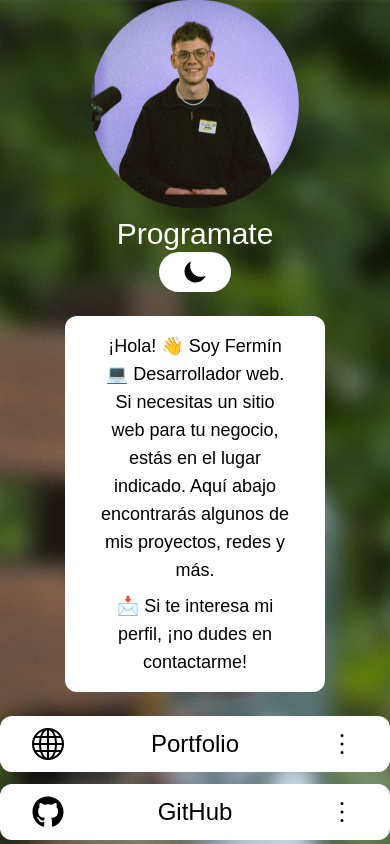
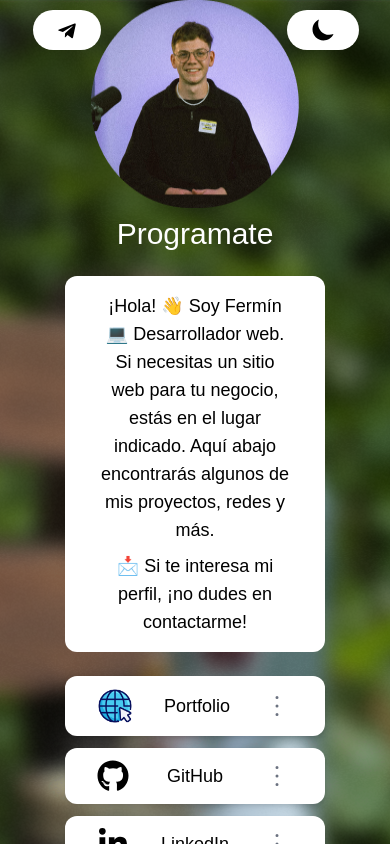
Before and after one commit to facchin21/my-links, a React (Vite) app: page / in a window 390 px wide. Shown: the top 844 px of the page. Built offline with nearby package versions, Linux system fonts and the light colour scheme.

Commit message:
agrego botones de compartir, soluciono responsive.

```diff
--- a/package.json
+++ b/package.json
@@ -12,7 +12,8 @@
   "dependencies": {
     "react": "^18.3.1",
     "react-dom": "^18.3.1",
-    "react-icons": "^5.3.0"
+    "react-icons": "^5.3.0",
+    "react-toast": "^1.0.3"
   },
   "devDependencies": {
     "@eslint/js": "^9.13.0",
--- a/src/App.jsx
+++ b/src/App.jsx
@@ -6,6 +6,7 @@ import { Theme } from './context/ThemeProvider';
 import { Header } from './components/Header'
 import { useContext } from 'react';
 import './App.css'
+import { ToastContainer } from 'react-toast';
 
 function App() {
   const name = 'Programate';
@@ -32,6 +33,7 @@ function App() {
           ))}
         </div>
       </main>
+      <ToastContainer/>
     </>
   )
 }
--- a/src/components/ButtonMedia.jsx
+++ b/src/components/ButtonMedia.jsx
@@ -1,30 +1,48 @@
 import React, { useContext, useState } from 'react'
 import { PiDotsThreeVertical } from "react-icons/pi";
 import { Theme } from '../context/ThemeProvider';
+import { Modal } from '../components/Modal';
 
 export const ButtonMedia = ({ Icon, name, link }) => {
   const { darkMode } = useContext(Theme)
   const [isVisible, setIsVisible] = useState(false)
 
-  const handleClick = () => {
+  const handleClick = (event) => {
+    event.preventDefault();
     setIsVisible((prev) => !prev)
   }
 
   return (
     <>
-      <a target='_blank' rel='noreferrer noopener' href={link}
-       className={`w-full max-w-container py-3 flex items-center justify-between
-    font-poppins ${darkMode ? 'bg-bgDark text-textDark '
-          : 'bg-bgLight text-textLight'} rounded-xl px-8 cursor-pointer`}>
-        <Icon size={32}/>
-        <h2 className='text-2xl'>{name}</h2>
+      <a target='_blank' rel='noreferrer noopener' aria-label='button social media' href={link}
+        className={`w-8/12 max-w-container py-3 flex items-center justify-between
+    font-poppins ${darkMode ? 'bg-bgDark text-textDark'
+            : 'bg-bgLight text-textLight'} rounded-xl px-8
+          cursor-pointer transition-transform duration-300
+          hover:scale-105 shadow-md`}>
+            {
+              typeof Icon === 'string' ? (
+                <img src={Icon}
+                alt={`Image de ${name}`}
+                className='w-9 h-9' />
+              ):(
+                <Icon size={32} />
+              )
+            }
+        <h2 className='text-lg sm:text-2xl'>{name}</h2>
         <PiDotsThreeVertical size={32}
-          onClick={handleClick}/>
+          onClick={handleClick}
+          className={`transition-all duration-300
+          ${darkMode ? 'text-gray-400 hover:text-white'
+              : 'text-gray-500 hover:text-black'}`} />
       </a>
 
       {isVisible && (
-        <div className={`flex items-center justify-center w-full`}>
-        </div>
+        <Modal
+          onClose={handleClick}
+          Icon={Icon}
+          name={name}
+          link={link} />
       )}
     </>
   )
--- /dev/null
+++ b/src/components/ButtonSharedProfile.jsx
@@ -0,0 +1,40 @@
+import React, { useContext, useState } from 'react'
+import { Theme } from '../context/ThemeProvider'
+import { FaTelegramPlane } from "react-icons/fa";
+import Modal from './Modal';
+import { profile } from '../data/socialMedia.data';
+
+export const ButtonSharedProfile = () => {
+    const { darkMode } = useContext(Theme);
+    const [show, setShow] = useState(false);
+
+    const hanldeShared = () => {
+        setShow((prev) => !prev)
+    }
+
+    const { Icon, name, link, description } = profile;
+    return (
+        <>
+            <button
+                className={`absolute transform -translate-y-24
+                    md:-translate-x-72 px-6 py-2 rounded-full
+                     -translate-x-32 sm:-translate-x-60
+                ${darkMode ? 'bg-bgDark text-textDark'
+                        : 'bg-bgLight text-textLight'}`}
+                onClick={hanldeShared}>
+                <FaTelegramPlane className='inline-block'
+                size={20}/>
+            </button>
+            {
+                show && (
+                    <Modal onClose={hanldeShared}
+                    Icon={Icon}
+                    name={name}
+                    link={link}
+                    description={description}
+                    />
+                )
+            }
+        </>
+    )
+}
--- /dev/null
+++ b/src/components/ButtonsShared.jsx
@@ -0,0 +1,64 @@
+import { TiSocialLinkedin } from "react-icons/ti";
+import { FaWhatsapp } from "react-icons/fa";
+import React from 'react'
+import { toast } from "react-toast";
+
+export const ButtonsShared = ({ link, name }) => {
+
+    const handleCopyLink = () => {
+        navigator.clipboard.writeText(link)
+            .then(() => {
+                toast.success('Link copied to clipboard');
+            })
+            .catch((err) => {
+                toast.error('Error copying link');
+            }
+            )
+    }
+
+    const hanldeShareWhatsapp = () => {
+        const whatsappUrl = `https://api.whatsapp.com/send?text=${name} - ${encodeURIComponent(link)}`
+        window.open(whatsappUrl, '_blank')
+    }
+
+    const handleSharedLinkedin = () => {
+        const linkedinUrl = `https://www.linkedin.com/shareArticle?mini=true&url=${encodeURIComponent(link)}`
+        window.open(linkedinUrl, '_blank')
+    }
+
+    return (
+        <div className="flex justify-around">
+            <div className='flex flex-col justify-center items-center'>
+                <button className="flex items-center bg-gray-200
+             text-black p-3 rounded-full transition-all
+             duration-300 hover:bg-gray-300 hover:scale-105"
+             onClick={handleCopyLink}>
+                    🔗
+                </button>
+                <span className="mt-1">Copy link</span>
+            </div>
+
+            <div className='flex flex-col justify-center items-center'>
+                <button className="flex items-center bg-green-500
+             text-black p-3 rounded-full transition-all
+             duration-300 hover:bg-green-700 hover:scale-105"
+             onClick={hanldeShareWhatsapp}>
+                    <FaWhatsapp size={24}
+                        color='white' />
+                </button>
+                <span className="mt-1">WhatsApp</span>
+            </div>
+
+            <div className='flex flex-col justify-center items-center'>
+                <button className="flex items-center bg-blue-600
+             text-black p-3 rounded-full transition-all
+             duration-300 hover:bg-blue-700 hover:scale-105"
+             onClick={handleSharedLinkedin}>
+                    <TiSocialLinkedin size={24}
+                        color='white' />
+                </button>
+                <span className="mt-1">LinkedIn</span>
+            </div>
+        </div>
+    )
+}
--- a/src/components/Header.jsx
+++ b/src/components/Header.jsx
@@ -1,4 +1,5 @@
 import imageProfile from '../assets/image/profile.png'
+import { ButtonSharedProfile } from './ButtonSharedProfile';
 import { SwitchMode } from './SwitchMode';
 
 export const Header = ({ name }) => {
@@ -16,6 +17,7 @@ export const Header = ({ name }) => {
         >{name}</h1>
       </div>
       <SwitchMode/>
+      <ButtonSharedProfile/>
     </header>
   )
 }
--- /dev/null
+++ b/src/components/Modal.jsx
@@ -0,0 +1,51 @@
+import { Theme } from '../context/ThemeProvider';
+import { ButtonsShared } from './ButtonsShared';
+import React, { useContext } from 'react';
+
+export const Modal = ({ onClose, Icon, name, link, description = '' }) => {
+  const { darkMode } = useContext(Theme);
+  return (
+    <div className="fixed inset-0 flex items-center justify-center bg-black bg-opacity-50 z-50">
+      <div className={`rounded-lg p-12 relative w-80 sm:w-96 font-poppins
+        ${darkMode ? 'bg-bgDark text-textDark' : 'bg-bgLight text-textLight'}`}>
+        <span className='absolute top-4 left-1/2 transform -translate-x-1/2
+         font-semibold text-sm'>Shared Link</span>
+        {/* Botón de cerrar */}
+        <button onClick={onClose}
+          className="absolute top-1 right-4 text-3xl font-extralight
+        font-sans transition-colors duration-300 hover:text-red-300">
+          &times;
+        </button>
+
+        <div className={`transition-all hover:scale-105 my-8 p-4
+        rounded-lg shadow-lg
+          ${darkMode ? "bg-bgDark" : "bg-bgLight"}`}>
+          {/* Imagen de perfil */}
+          <div className="flex justify-center mb-4">
+            {
+              typeof Icon === 'string' ? (
+                <img src={Icon}
+                alt={`Image de ${name}`}
+                className='w-40'/>
+              ):(
+                <Icon size={120} />
+              )
+            }
+          </div>
+
+          {/* Información del usuario */}
+          <div className="text-center mb-6">
+            <h2 className="text-2xl font-semibold">{name}</h2>
+            <p className='text-sm sm:text-lg font-light'>{link}</p>
+            <p className='opacity-75'>{description}</p>
+          </div>
+        </div>
+
+        {/* Botones de compartir */}
+        <ButtonsShared link={link} name={name}/>
+      </div>
+    </div>
+  );
+};
+
+export default Modal;
--- a/src/components/SwitchMode.jsx
+++ b/src/components/SwitchMode.jsx
@@ -7,7 +7,9 @@ export const SwitchMode = () => {
     const { darkMode, toggleDarkMode } = useContext(Theme);
     return (
         <button
-            className={` px-6 py-2 rounded-full
+            className={` px-6 py-2 rounded-full absolute
+                transform -translate-y-24 md:translate-x-72
+                     translate-x-32 sm:translate-x-60
           ${darkMode ? 'bg-bgDark text-textDark'
                     : 'bg-bgLight text-textLight'}`}
             onClick={toggleDarkMode}>
--- a/src/data/socialMedia.data.js
+++ b/src/data/socialMedia.data.js
@@ -1,12 +1,15 @@
-import { BsGlobe } from "react-icons/bs";
+// import { BsGlobe } from "react-icons/bs";
 import { FaGithub } from "react-icons/fa";
 import { FaTiktok } from "react-icons/fa";
 import { FaInstagram } from "react-icons/fa";
 import { FaLinkedinIn } from "react-icons/fa";
+import imageWeb from '../assets/image/iconweb.png';
+import imageProfile from '../assets/image/profile.png'
+
 export const socialMedia = [
     {
         id : '01',
-        icon : BsGlobe,
+        icon : imageWeb,
         name : 'Portfolio',
         link : 'https://ferminfacchin.website',
     },
@@ -35,3 +38,10 @@ export const socialMedia = [
         link : 'https://www.instagram.com/programate__/',
     }
 ]
+
+export const profile = {
+    name : 'Fermin Facchin Facchin',
+    description : `Desarrollador Web Front-end`,
+    Icon : imageProfile,
+    link : 'https://programate.website'
+}
```
Also changed, not shown: src/assets/image/iconweb.png (added), 1 other file (tests, documents, lock files or other folders).
